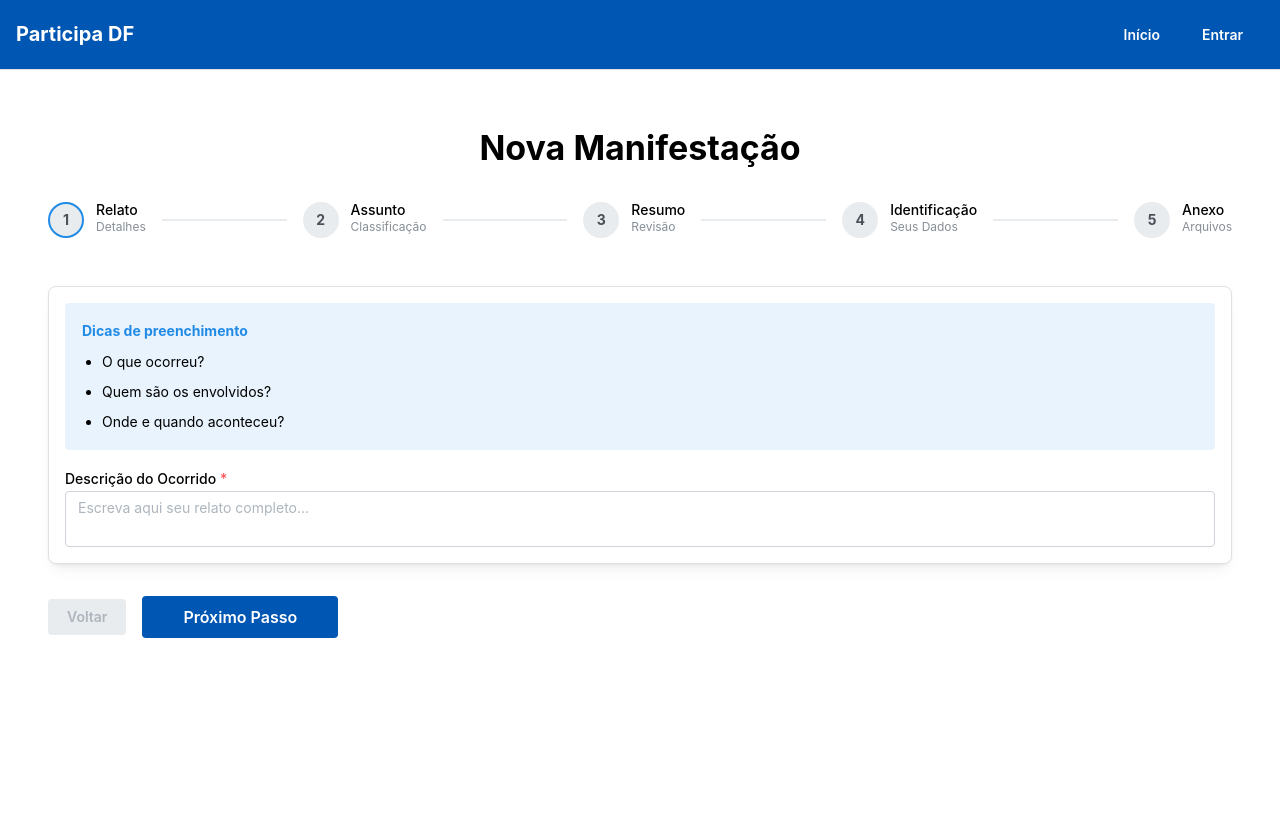
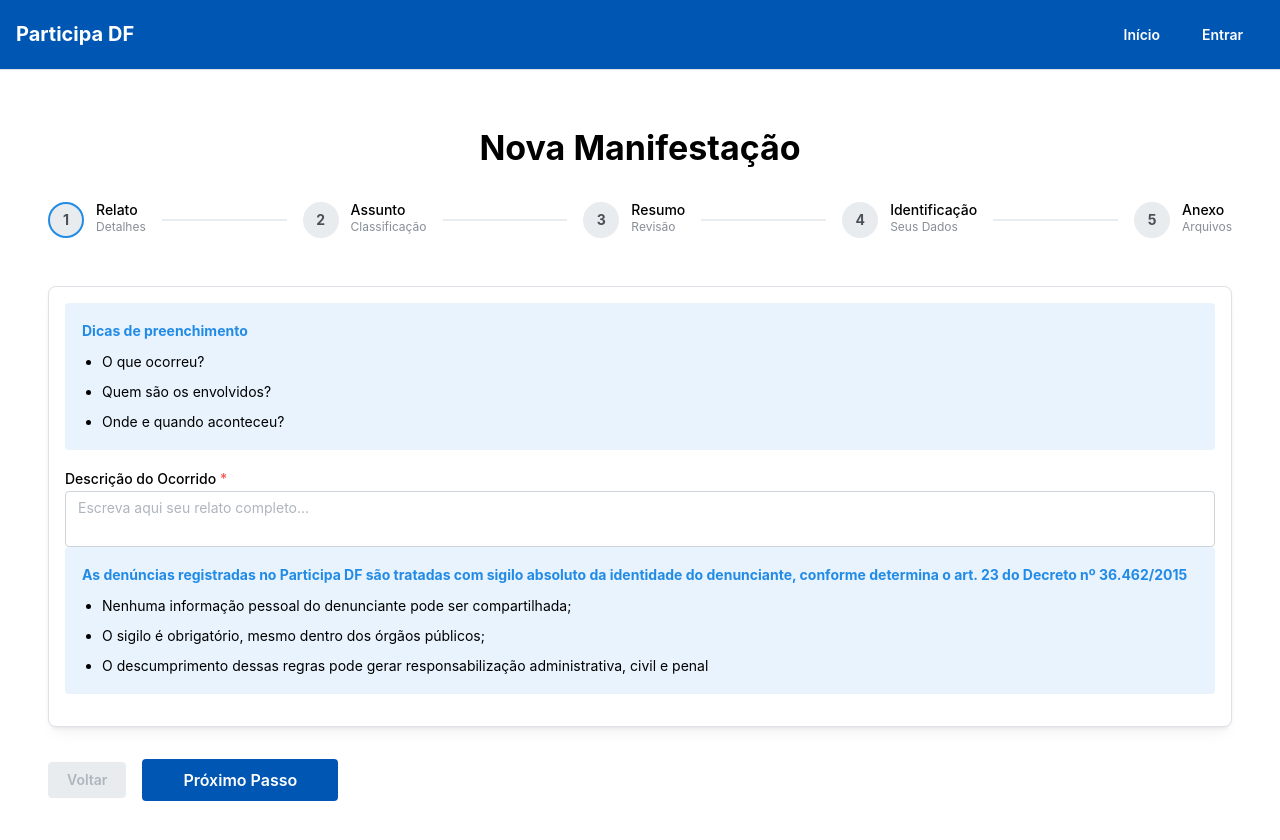
Before and after one commit to leiturapipoca/participa-DF-hackathon, a React (Vite) app in the folder web/: page /relato in a window 1280 px wide. Shown: the top 840 px of the page. Before the commit the page ends 800 px from the top, so only its background shows below. Built offline with nearby package versions, Linux system fonts and the light colour scheme.

Commit message:
minor tweaks

```diff
--- a/web/src/features/manifestacao/RelatoManifestacao.jsx
+++ b/web/src/features/manifestacao/RelatoManifestacao.jsx
@@ -145,6 +145,14 @@
               onChange={(e) => handleInput('relato', e.target.value)}
               required
             />
+            <Alert title="As denúncias registradas no Participa DF são tratadas com sigilo absoluto da identidade do denunciante,
+            conforme determina o art. 23 do Decreto nº 36.462/2015" color="blue" variant="light" mb="md">
+              <List size="sm" spacing="xs">
+                <List.Item>Nenhuma informação pessoal do denunciante pode ser compartilhada;</List.Item>
+                <List.Item>O sigilo é obrigatório, mesmo dentro dos órgãos públicos;</List.Item>
+                <List.Item>O descumprimento dessas regras pode gerar responsabilização administrativa, civil e penal</List.Item>
+              </List>
+            </Alert>
           </Paper>
         </Stepper.Step>
 
@@ -182,9 +190,7 @@
                 <Button variant="outline" onClick={() => setMapaAberto(true)}>
                   Sim, quero selecionar no mapa
                 </Button>
-                <Button variant="subtle" color="gray">
-                  Não creio que seja necessário
-                </Button>
+
               </Group>
             )}
 
```
